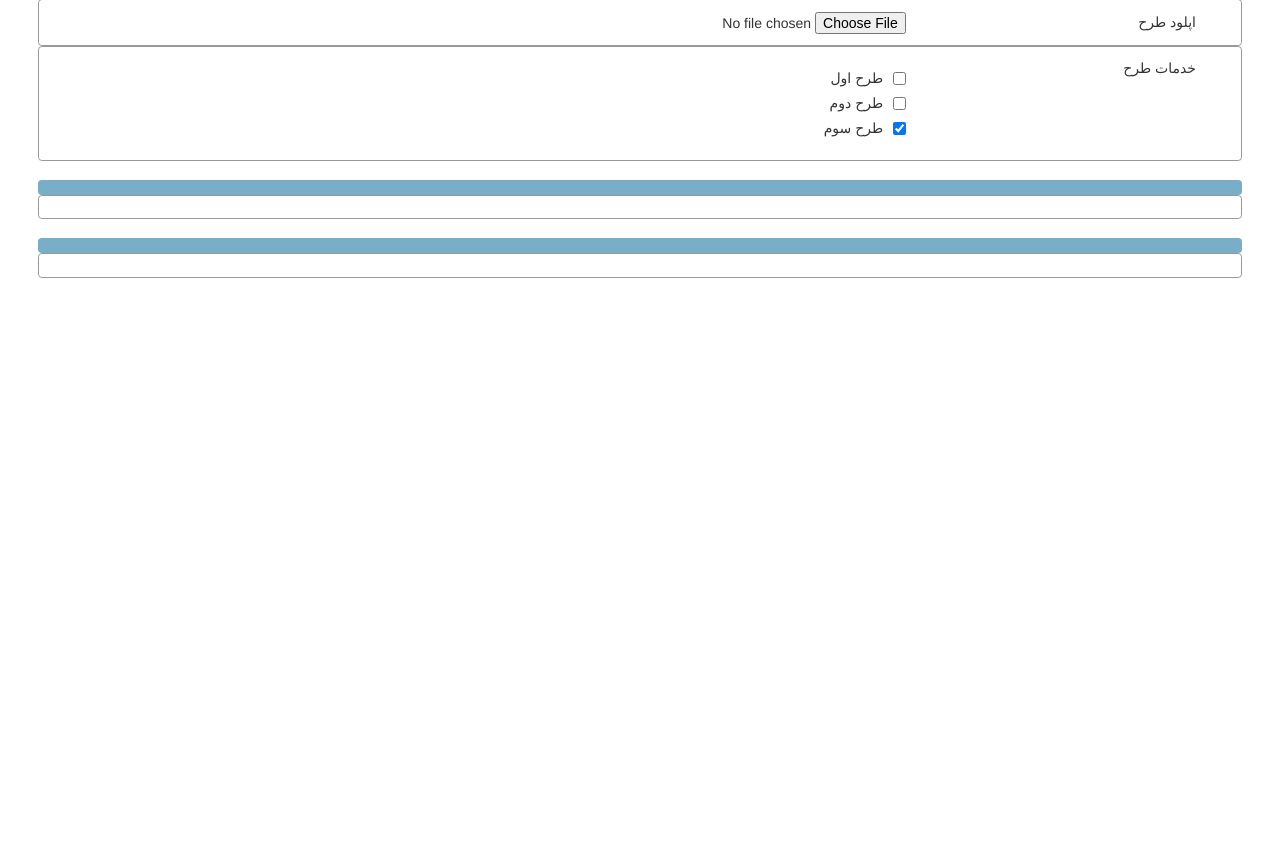
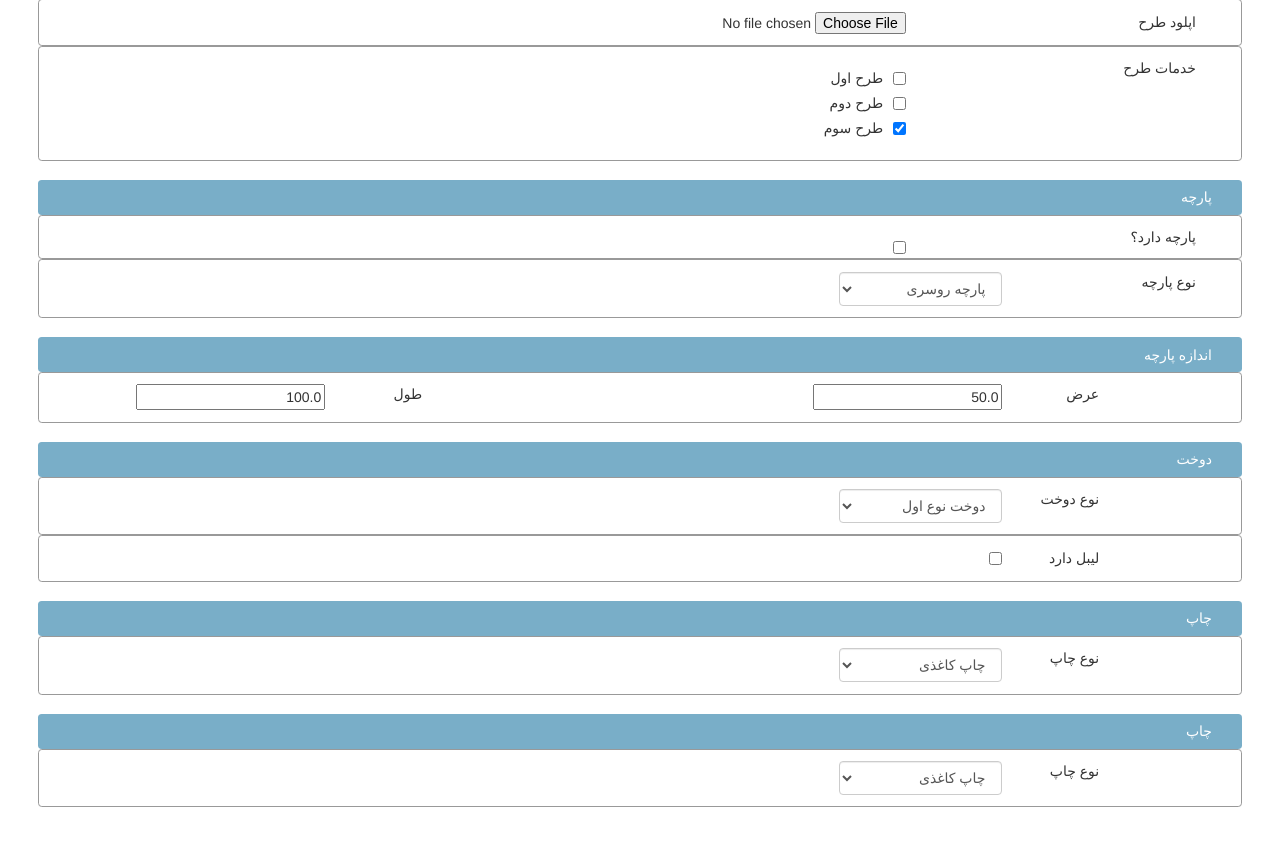
Before and after one commit to mohammadmiri/roosari, a Django app: a page that uses templates/siteAdmin/ReserveForm/change_form.html in a window 1280 px wide. Shown: the part 335-1180 px from the top of the page. Before the commit the page ends 613 px from the top, so only its background shows below. Run offline with Django 3.2, Linux system fonts and the light colour scheme; data comes from the database, SQL or seed files in the repository; both versions use the stored data as it was after the commit; some libraries are stand-ins or nearby versions.

Commit message:
admin site is completing

```diff
--- a/ReserveForm/models.py
+++ b/ReserveForm/models.py
@@ -15,6 +15,7 @@ class ReserveForm(models.Model):
     parcheHeight = models.FloatField(verbose_name='طول پارچه',)
     number = models.IntegerField(null=True, verbose_name='تعداد',)
     typeChap = models.ForeignKey('Chap', verbose_name='چاپ',)
+    dookht = models.ForeignKey('Dookht', verbose_name='دوخت', null=True)
     hasLabel = models.BooleanField(verbose_name='برچسب دارد',)
     dayChoice = (
         (1,1),(2,2),(3,3),(4,4),(5,5),(6,6),(7,7),(8,8),(9,9),(10,10),(11,11),(12,12),(13,13),(14,14),(15,15),(16,16),(17,17),(18,18),
--- a/ReserveForm/views.py
+++ b/ReserveForm/views.py
@@ -1,14 +1,27 @@
-from .models import ReserveForm, Dookht, Parche, Process, ProcessFormKargar, ServiceTarh
+from .models import ReserveForm, Dookht, Parche, Process, ProcessFormKargar, ServiceTarh, Chap
 from UserManager.models import Customer
 
 from django.shortcuts import render
 
+dayChoice = (
+        (1,1),(2,2),(3,3),(4,4),(5,5),(6,6),(7,7),(8,8),(9,9),(10,10),(11,11),(12,12),(13,13),(14,14),(15,15),(16,16),(17,17),(18,18),
+        (19, 19), (20, 20), (21, 21), (22, 22), (23, 23), (24, 24), (25, 25), (26, 26), (27, 27), (28, 28), (29, 29), (30, 30), (31, 31),
+    )
 
+monthChoice = ( (1, 'فروردین'), (2, 'اردیبهشت'), (3, 'خرداد'), (4, 'تیر'), (5, 'مرداد'), (6, 'شهریور'), (7, 'مهر'), (8, 'آبان'),
+                (9, 'آذر'), (10, 'دی'), (11, 'بهمن'), (12, 'اسفند'),
+    )
+
+year = ()
 
 def reserveForm_change_form(request, id):
     form = ReserveForm.objects.get(id=id)
     customers = Customer.objects.all()
     services = ServiceTarh.objects.all()
     formServices = form.serviceTarh.all()
-    context = {'currentCustomer':form.customer, 'customers':customers, 'services':services, 'formServices':formServices}
+    parches = Parche.objects.all()
+    dookhts = Dookht.objects.all()
+    chaps = Chap.objects.all()
+    context = {'form':form, 'currentCustomer':form.customer, 'customers':customers, 'services':services, 'formServices':formServices
+               , 'parches':parches, 'dookhts':dookhts, 'chaps':chaps, }
     return render(request, 'siteAdmin/ReserveForm/change_form.html', context)
--- a/templates/siteAdmin/ReserveForm/change_form.html
+++ b/templates/siteAdmin/ReserveForm/change_form.html
@@ -66,13 +66,101 @@
     </div>
 
     <div class="field-wrapper container-fluid">
-        <div class="field-wrapper-header row"></div>
-        <div class="field-input-wrapper row"></div>
+        <div class="field-wrapper-header row">پارچه</div>
+        <div class="field-input-wrapper row">
+            <div class="field-label col-md-2 col-md-push-10">پارچه دارد؟</div>
+            <div class="field-input col-md-2 col-md-push-5">
+                <div class="checkbox" value="hasParche"><input type="checkbox"></div>
+            </div>
+        </div>
+        <div class="field-input-wrapper row">
+            <div class="field-label col-md-2 col-md-push-10">نوع پارچه</div>
+            <div class="field-input col-md-2 col-md-push-6">
+                <select class="form-control">
+                    {% for parche in parches %}
+                        {% if parche.id == form.parche.id %}
+                            <option value="{{ parche.id }}" selected>{{ parche.name }}</option>
+                        {% else %}
+                            <option value="{{ parche.id }}">{{ parche.name }}</option>
+                        {% endif %}
+                    {% endfor %}
+                </select>
+            </div>
+        </div>
     </div>
 
     <div class="field-wrapper container-fluid">
-        <div class="field-wrapper-header row"></div>
-        <div class="field-input-wrapper row"></div>
+        <div class="field-wrapper-header row">اندازه پارچه</div>
+        <div class="field-input-wrapper row">
+            <div class="field-label col-md-1 col-md-push-10">عرض</div>
+            <div class="field-input col-md-2 col-md-push-7">
+                <input type="number" placeholder="عرض" value="{{ form.parcheWidth }}">
+            </div>
+            <div class="field-label col-md-1 col-md-pull-0">طول</div>
+            <div class="field-input col-md-2 col-md-pull-3">
+                <input type="number" placeholder="طول" value="{{ form.parcheHeight }}">
+            </div>
+        </div>
+    </div>
+
+    <div class="field-wrapper container-fluid">
+        <div class="field-wrapper-header row">دوخت</div>
+        <div class="field-input-wrapper row">
+            <div class="field-label col-md-1 col-md-push-10">نوع دوخت</div>
+            <div class="field-input col-md-2 col-md-push-7">
+                <select class="form-control" title="نوع دوخت">
+                    {% for dookht in dookhts %}
+                        {% if dookht.id == form.dookht.id %}
+                            <option value="{{ dookht.id }}" selected>{{ dookht.name }}</option>
+                        {% else %}
+                            <option value="{{ dookht.id }}">{{ dookht.name }}</option>
+                        {% endif %}
+                    {% endfor %}
+                </select>
+            </div>
+        </div>
+        <div class="field-input-wrapper row">
+            <div class="field-label col-md-1 col-md-push-10">لیبل دارد</div>
+            <div class="field-input col-md-2 col-md-push-7">
+                <input type="checkbox" value="{{ form.parcheWidth }}" >
+            </div>
+        </div>
+    </div>
+
+    <div class="field-wrapper container-fluid">
+        <div class="field-wrapper-header row">چاپ</div>
+        <div class="field-input-wrapper row">
+            <div class="field-label col-md-1 col-md-push-10">نوع چاپ</div>
+            <div class="field-input col-md-2 col-md-push-7">
+                <select class="form-control" title="چاپ">
+                    {% for chap in chaps %}
+                        {% if chap.id == form.chap.id %}
+                            <option value="{{ chap.id }}" selected>{{ chap.name }}</option>
+                        {% else %}
+                            <option value="{{ chap.id }}">{{ chap.name }}</option>
+                        {% endif %}
+                    {% endfor %}
+                </select>
+            </div>
+        </div>
+    </div>
+
+    <div class="field-wrapper container-fluid">
+        <div class="field-wrapper-header row">چاپ</div>
+        <div class="field-input-wrapper row">
+            <div class="field-label col-md-1 col-md-push-10">نوع چاپ</div>
+            <div class="field-input col-md-2 col-md-push-7">
+                <select class="form-control" title="چاپ">
+                    {% for chap in chaps %}
+                        {% if chap.id == form.chap.id %}
+                            <option value="{{ chap.id }}" selected>{{ chap.name }}</option>
+                        {% else %}
+                            <option value="{{ chap.id }}">{{ chap.name }}</option>
+                        {% endif %}
+                    {% endfor %}
+                </select>
+            </div>
+        </div>
     </div>
 
 
```
Also changed, not shown: ReserveForm/migrations/0008_auto_20161115_1149.py (added), UserManager/migrations/0006_auto_20161115_1149.py (added), db.sqlite3.
